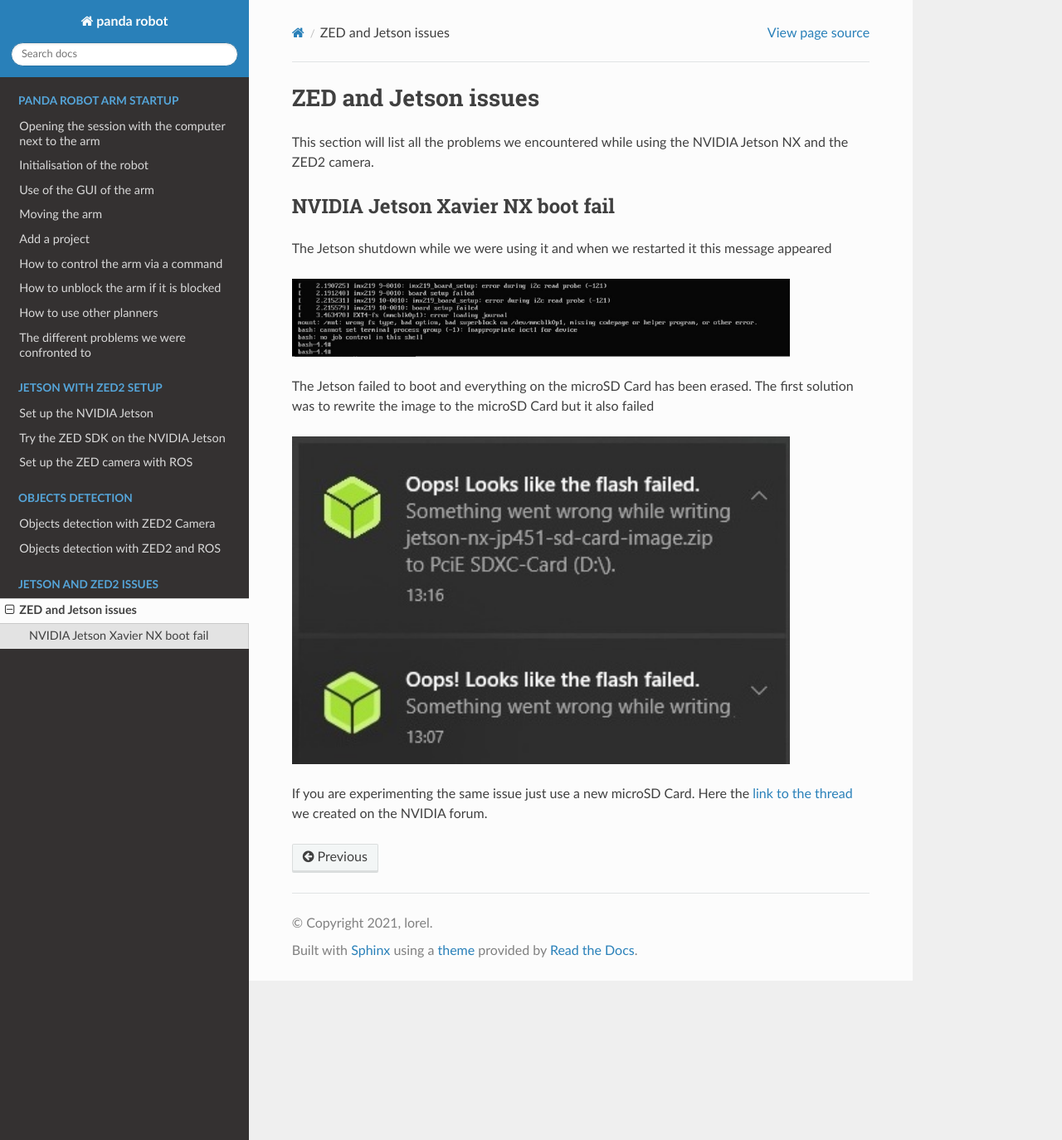
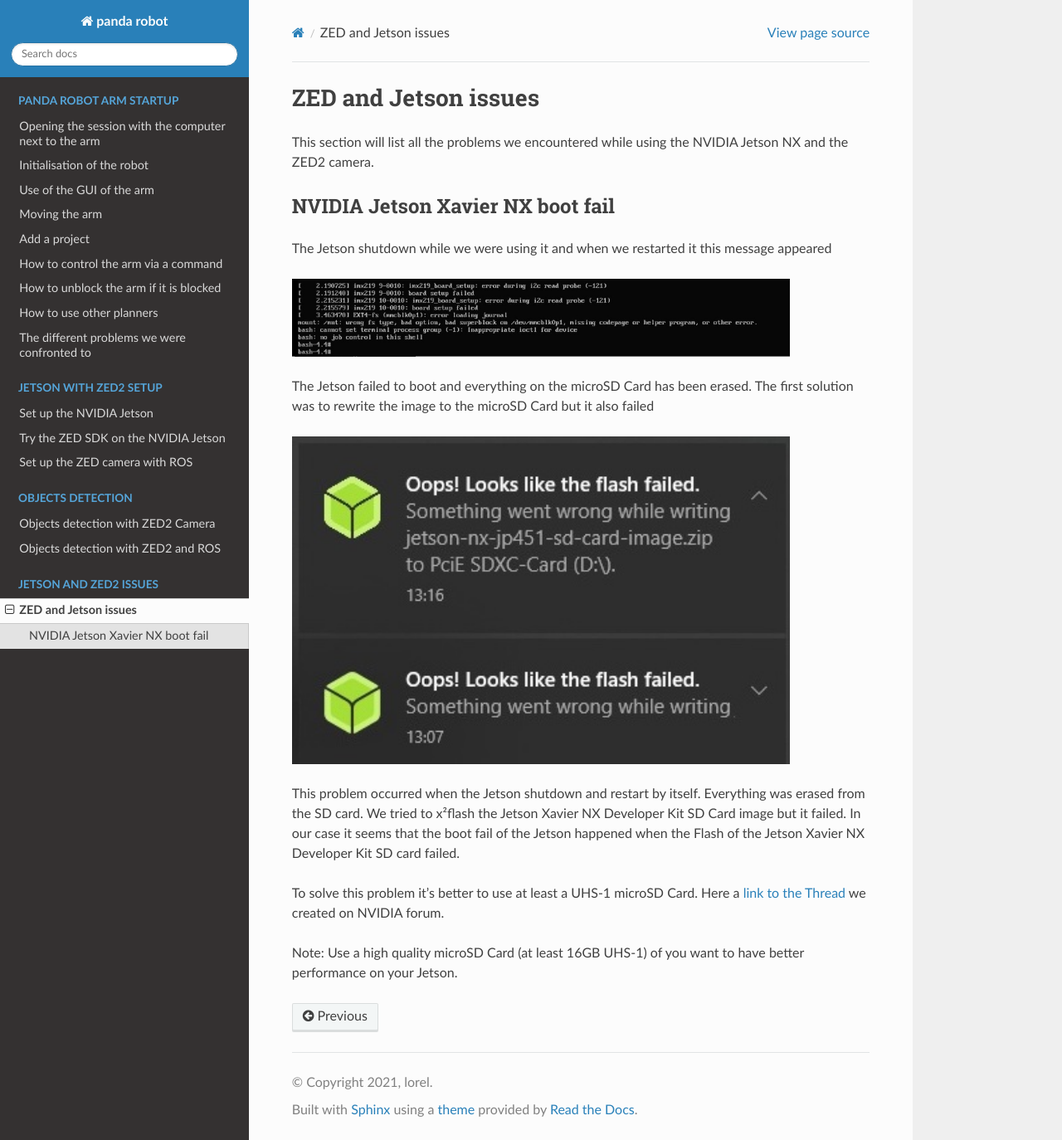
Before and after one commit to kmerckae/panda_safe_hrc_tutorial, a Sphinx documentation site: the page built from source/zed_jetson_issues/jetson_boot.rst, in a window 1280 px wide and 1374 px high. Shown: the whole window at 83% size. Built offline with Sphinx 7.4.7 and the Read the Docs theme 2.0.0, drawn with Linux system fonts in a browser that asks for light colours.

Commit message:
JETSON AND ZED2 ISSUES modification

```diff
--- a/source/zed_jetson_issues/jetson_boot.rst
+++ b/source/zed_jetson_issues/jetson_boot.rst
@@ -16,4 +16,10 @@ The Jetson failed to boot and everything on the microSD Card has been erased. Th
 .. image:: images/flash_failed.jpg
     :width: 600
 
-If you are experimenting the same issue just use a new microSD Card. Here the `link to the thread <https://forums.developer.nvidia.com/t/nvidia-jetson-xavier-nx-boot-fail/182229?u=kouassi948>`_ we created on the NVIDIA forum.
+This problem occurred when the Jetson shutdown and restart by itself. Everything was erased from the SD card. We tried to x²flash the Jetson Xavier NX Developer Kit SD Card image but it failed.
+In our case it seems that the boot fail of the Jetson happened when the Flash of the Jetson Xavier NX Developer Kit SD card failed.
+
+To solve this problem it's better to use at least a UHS-1 microSD Card.
+Here a `link to the Thread <https://forums.developer.nvidia.com/t/nvidia-jetson-xavier-nx-boot-fail/182229?u=kouassi948>`_ we created on NVIDIA forum.
+
+Note: Use a high quality microSD Card (at least 16GB UHS-1) of you want to have better performance on your Jetson.
```
Also changed, not shown: source/zed_jetson_issues/images/flash.png (added).
